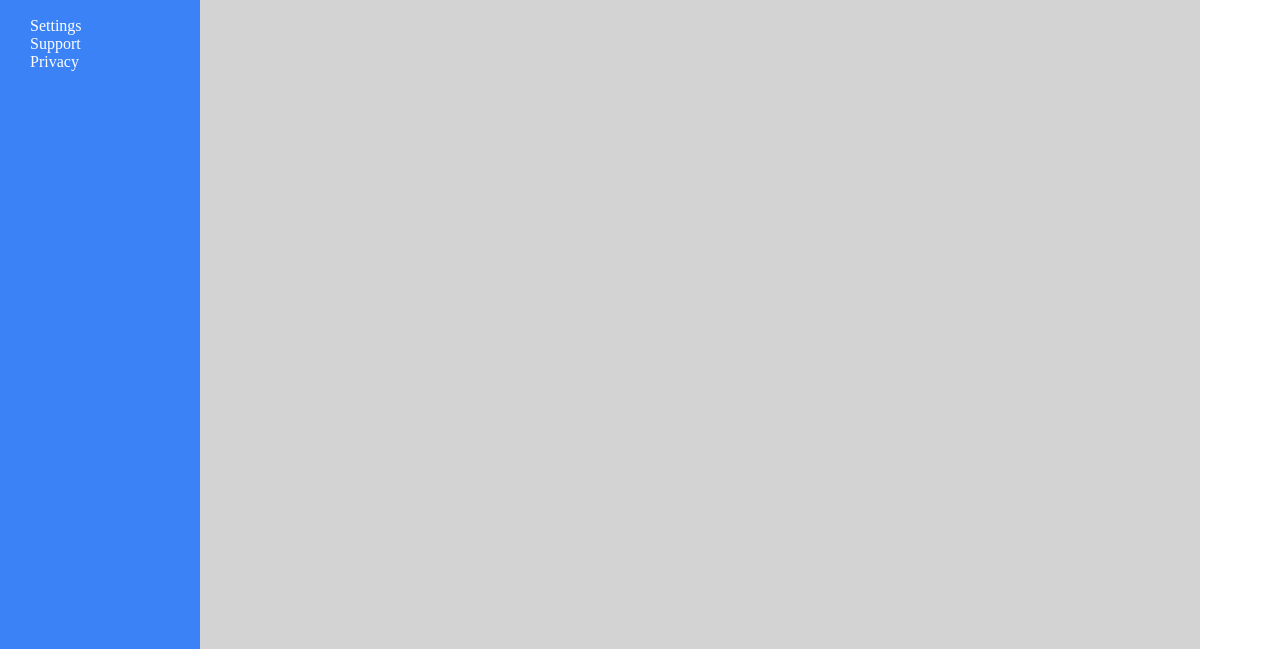
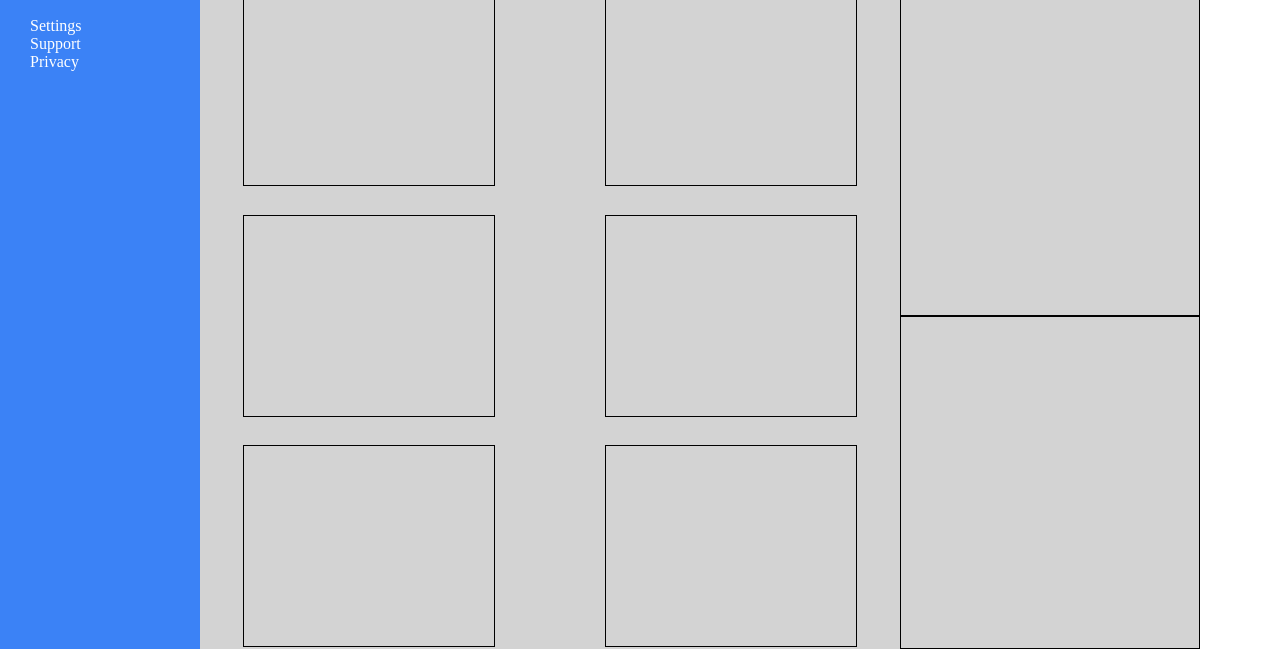
Before and after one commit to divijkhaitan/admindashboard, a plain HTML site: page index.html in a window 1280 px wide. Shown: the part 151-800 px from the top of the page. Drawn offline with Linux system fonts and the light colour scheme.

Commit message:
Skeleton for content area

```diff
--- a/style.css
+++ b/style.css
@@ -76,3 +76,32 @@ ul{
     border:none;
     padding-left: 1%;
 }
+
+.projectbar{
+    display: grid;
+    grid-template-columns: repeat(auto-fit, minmax(250px, 1fr));
+    justify-items: center;
+    gap: 25px;
+    align-items: center;
+}
+
+.card{
+    width: 250px;
+    height: 200px;
+    border: 1px solid black;
+}
+
+.announcementbar{
+    display: grid;
+    grid-template-columns: 1fr;
+    grid-template-rows: 1fr 1fr;
+    grid-auto-flow: row;
+}
+
+.announcements{
+    border: 1px solid black;
+}
+
+.trending{
+    border: 1px solid black;
+}
```
